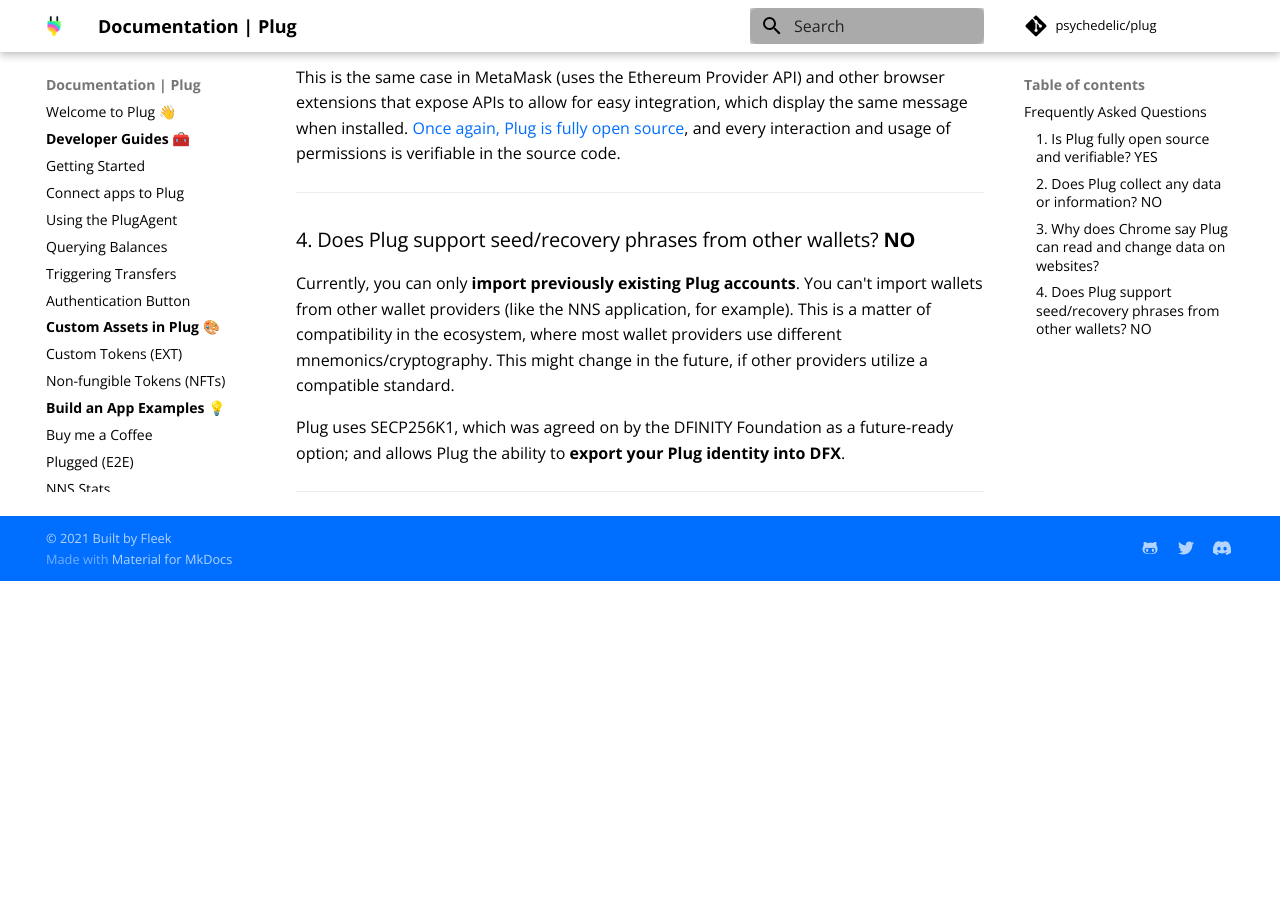
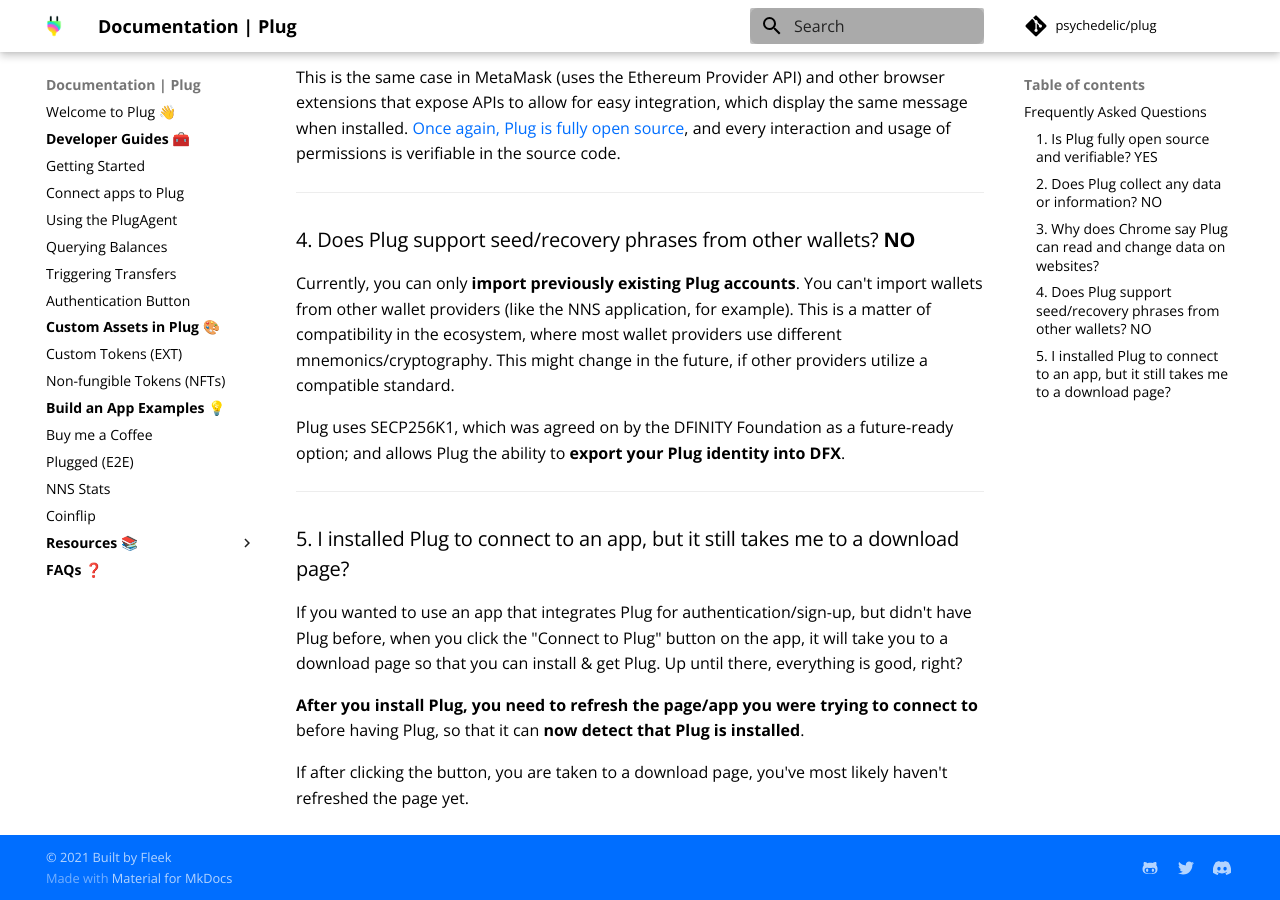
Before and after one commit to Psychedelic/plug-docs, an MkDocs documentation site: the page built from docs/resources/faq.md, in a window 1280 px wide and 900 px high, scrolled down 1538 px. Built offline with MkDocs 1.6.1 and Material for MkDocs 9.7.7, drawn with Linux system fonts in a browser that asks for light colours; comment, search, counter and statistics services are not loaded; before the commit the page ends 2119 px from its top, so only the background shows below that.

Commit message:
extra question

```diff
--- a/docs/resources/faq.md
+++ b/docs/resources/faq.md
@@ -49,3 +49,11 @@
 Plug uses SECP256K1, which was agreed on by the DFINITY Foundation as a future-ready option; and allows Plug the ability to **export your Plug identity into DFX**.
 
 ---
+
+### 5. I installed Plug to connect to an app, but it still takes me to a download page?
+
+If you wanted to use an app that integrates Plug for authentication/sign-up, but didn't have Plug before, when you click the "Connect to Plug" button on the app, it will take you to a download page so that you can install & get Plug. Up until there, everything is good, right?
+
+**After you install Plug, you need to refresh the page/app you were trying to connect to** before having Plug, so that it can **now detect that Plug is installed**.
+
+If after clicking the button, you are taken to a download page, you've most likely haven't refreshed the page yet.
```
